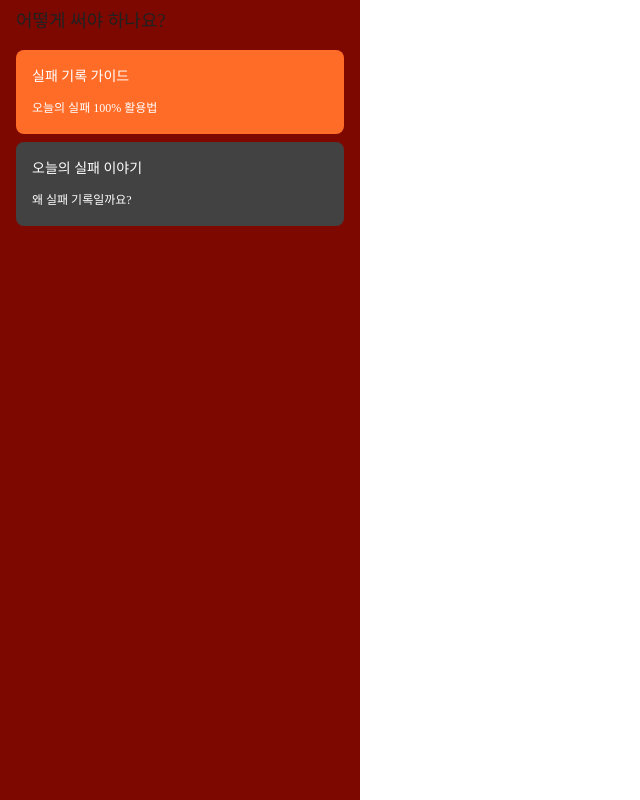
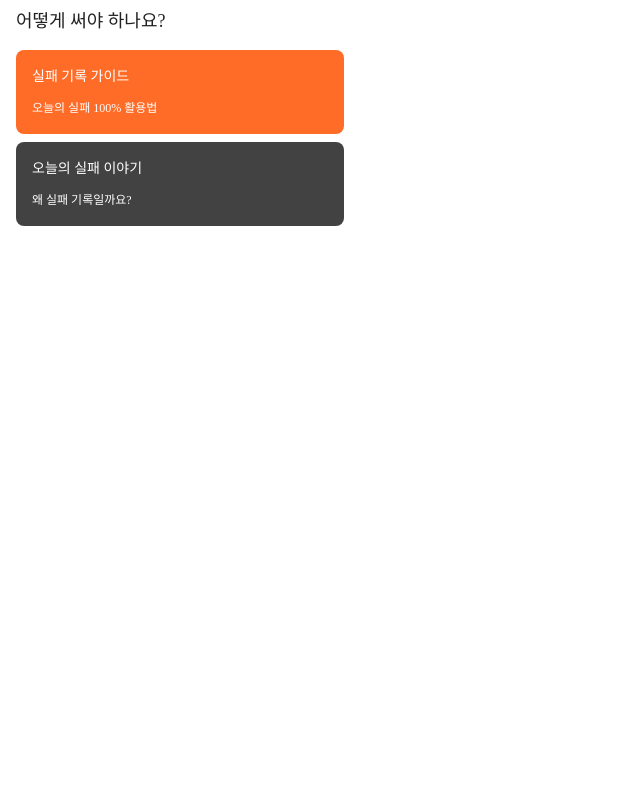
Before and after one commit to TodaysFail/TodaysFail-Frontend, a React (Vite) app: page / in a window 1280 px wide. Shown: the top 800 px of the page, without its empty margins (0-640 px from the left). Built offline with nearby package versions, Linux system fonts and the light colour scheme; a web font is replaced by a local one.

Commit message:
design: 메인페이지 배경색 변경
- 빨강색 제거

```diff
--- a/src/components/pages/MainPage.tsx
+++ b/src/components/pages/MainPage.tsx
@@ -40,7 +40,6 @@ export default function MainPage() {
 const MainPageLayout = styled.div`
   width: 22.5rem;
   height: 78.3125rem;
-  background-color: var(--red-900);
   display: flex;
   justify-content: center;
 `;
```
